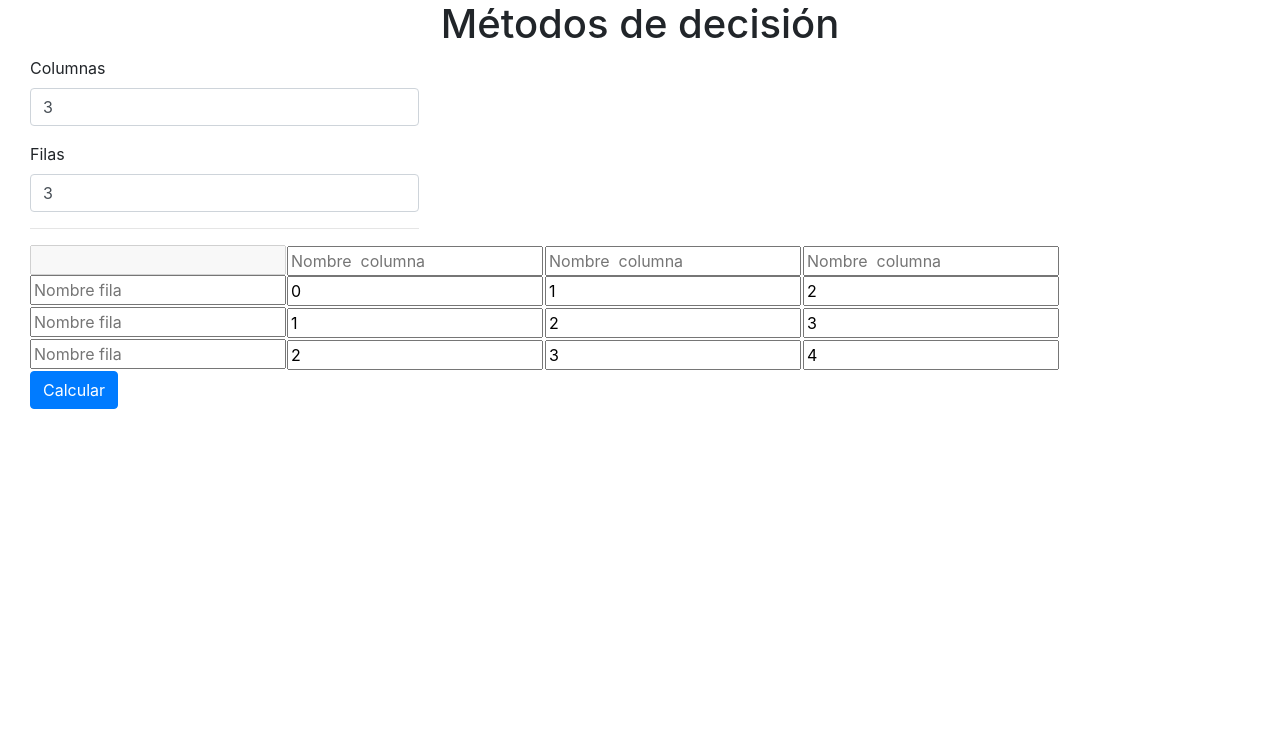
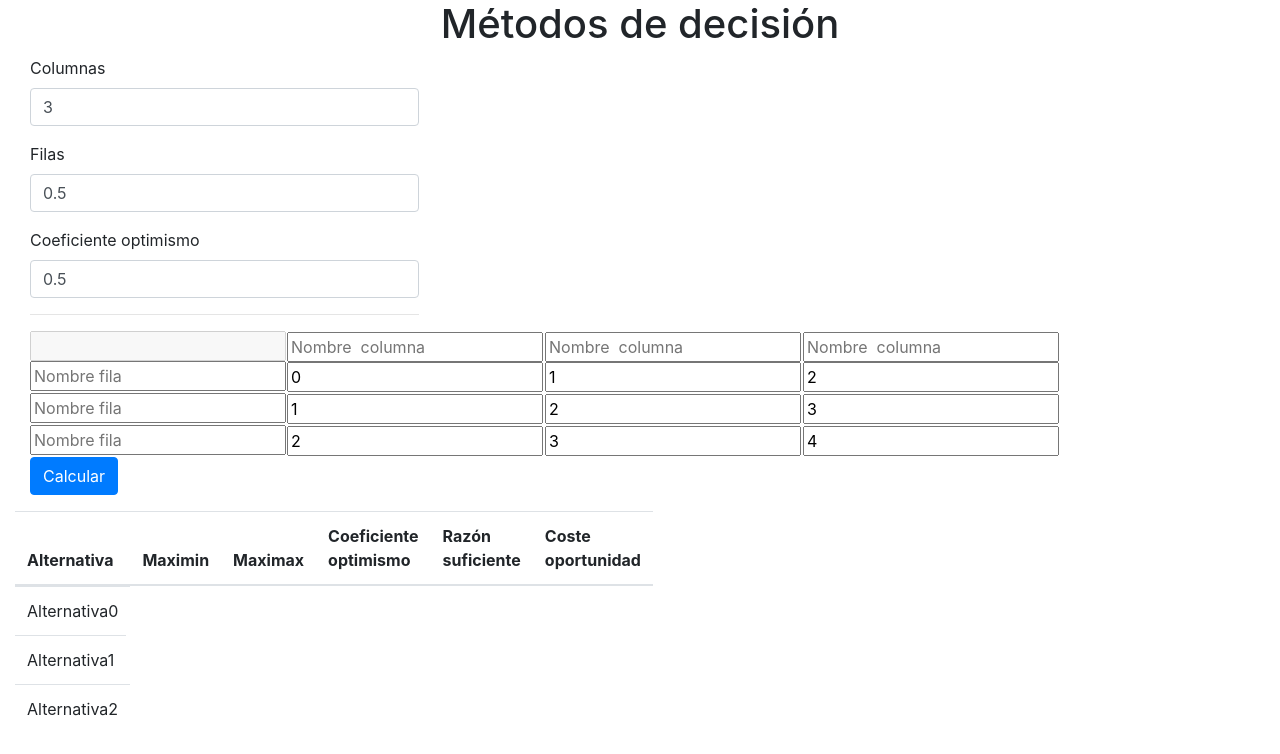
Before and after one commit to carlosfaguilarn/Metodos-de-decision, an Angular app: page / in a window 1280 px wide. Shown: the top 754 px of the page. Built offline with nearby package versions, Linux system fonts and the light colour scheme.

Commit message:
Funciona el maximin, maximax y coeficiente positivo, imprime resultados en consola

```diff
--- a/src/app/app.component.html
+++ b/src/app/app.component.html
@@ -8,6 +8,10 @@
         <p>
             <label>Filas</label>
             <input type="text" name="filas" [(ngModel)]="columnas" class="form-control" required>
+        </p>
+        <p>
+            <label>Coeficiente optimismo</label>
+            <input type="text" name="filas" [(ngModel)]="p" class="form-control" required>
         </p>
         <hr>
         <table>
@@ -30,4 +34,23 @@
             <input type="submit" class="btn btn-primary" value="Calcular"/>
         </p>
     </form>
+    <table class="table col-lg-10">
+        <thead>
+          <tr>
+            <th>Alternativa</th>
+            <th>Maximin</th>
+            <th>Maximax</th>
+            <th>Coeficiente optimismo</th>
+            <th>Razón suficiente</th>
+            <th>Coste oportunidad</th>
+          </tr>
+        </thead>
+        <tbody>
+          <span *ngFor="let i of fil; let indice = index;">
+              <tr>
+                  <td>Alternativa{{indice}}</td>
+              </tr>
+          </span>
+        </tbody>
+      </table>
 </div>
--- a/src/app/app.component.ts
+++ b/src/app/app.component.ts
@@ -14,7 +14,8 @@ export class AppComponent implements DoCheck {
 	public filas : number = 3;     //propiedad capturada en input
 	public col : number[] = [1];   //Arreglo para iterar con la directiva ngFor
 	public fil : number[] = [1];   //Arreglo para iterar con la directiva ngFor
-
+	public p : number = 0.5;			   //Coeficiente de optimismo => 1>p>0
+	public q : number;			   //Coeficiente de pesimismo => q = 1-p
 	public datos  = [];            //Objeto con los datos resultantes de la tabla
 	element: HTMLInputElement;     //Elemento HTML para recoger los datos de las celdas de la tabla
 
@@ -26,11 +27,13 @@ export class AppComponent implements DoCheck {
 		//Actualiza la longitud de la tabla (DataBinding para el DOM)
 		this.col.length = this.columnas;
 		this.fil.length = this.filas;
+		this.q = 1 - this.p;
 	}
 	onSubmit(){
 		//Imprime longitud de la tabla
 		console.log("filas: "+this.fil.length);
 		console.log("columnas: "+this.col.length);
+		console.log("q: "+this.q);
 
 		//Recorre las columnas (itera hacia la derecha)
 		for(var i = 0; i < this.col.length; i++){
@@ -49,12 +52,19 @@ export class AppComponent implements DoCheck {
 			//'pushea' la fila[i] en el objeto final
 			this.datos.push(objeto);
 		}
-		//Imprime el objeto final en consola
-		//console.log(this.datos);
 
+		//Calcular Maxmin
 		let valor_maximin :string = this.maximin().valor;
 		let index_maximin : number = this.maximin().index + 1;
 		console.log("El valor Maximin es: "+valor_maximin+ " En la fila: "+index_maximin);
+		//Calcular Maxmax
+		let valor_maximax :string = this.maximax().valor;
+		let index_maximax : number = this.maximax().index + 1;
+		console.log("El valor Maximax es: "+valor_maximax+ " En la fila: "+index_maximax);
+		//Calcular Coeficiente optimista
+		let valor_coeficiente :string = this.coeficienteOptimismo().valor;
+		let index_coeficiente : number = this.coeficienteOptimismo().index + 1;
+		console.log("El valor coeficiente optimismo es: "+valor_coeficiente+ " En la fila: "+index_coeficiente);
 	}
 
 	maximin(){
@@ -88,4 +98,61 @@ export class AppComponent implements DoCheck {
 			"valor": maximo_minimos
 		};
 	}
+
+	maximax(){
+		var valores_maximos : number[] = [];	//Para guardar los maximos de cada fila
+		this.datos.forEach(function(valor, indice, array){
+			var numeros : number[] = [];	   //Arreglo temporal para numeros de la fila
+			valor.forEach(function(item, i, arreglo){
+				numeros.push(parseInt(item));	//Convierte a entero cada numero de la fila iterada
+			});
+			//Calcula el valor maximos de los numeros de la fila iterada y el indice
+			let maximo = Math.max.apply(null, numeros);
+			//Guarda el valor maximo de la fila en un arreglo general
+			valores_maximos.push(maximo);
+		});
+		//Calcula y retorna el valor máximo de los valores maximos
+		let maximo_maximos, index_maximo;
+		valores_maximos.forEach((valor, i, array)=>{
+			if(valor === Math.max.apply(null, valores_maximos)){
+				maximo_maximos = valor;
+				index_maximo = i;
+			}
+		});
+		return {
+			"index" : index_maximo,
+			"valor": maximo_maximos
+		};
+	}
+	coeficienteOptimismo(){
+		var resultados : number[] = [];
+		this.datos.forEach((valor, i, array)=>{
+			// Valor -> fila
+
+			//Buscar el valor máximo de la fila
+			var numeros : number[] = [];	   //Arreglo temporal para numeros de la fila
+			valor.forEach(function(item, i, arreglo){
+				numeros.push(parseInt(item));	//Convierte a entero cada numero de la fila iterada
+			});
+			//Calcula el valor maximo y minimo de los numeros de la fila iterada
+			let maximo = Math.max.apply(null, numeros);
+			let minimo = Math.min.apply(null, numeros);
+
+			//Calcula con coeficiente optimisma y guarda en arreglo resultados
+			let res = this.p*maximo + this.q*minimo;
+			resultados.push(res);
+		});
+		let resultado, index;
+		resultados.forEach((valor, i, array)=>{
+			if(valor === Math.max.apply(null, resultados)){
+				resultado = valor;
+				index = i;
+			}
+		});
+
+		return {
+			"index" : index,
+			"valor" : resultado
+		}
+	}
 }
```
